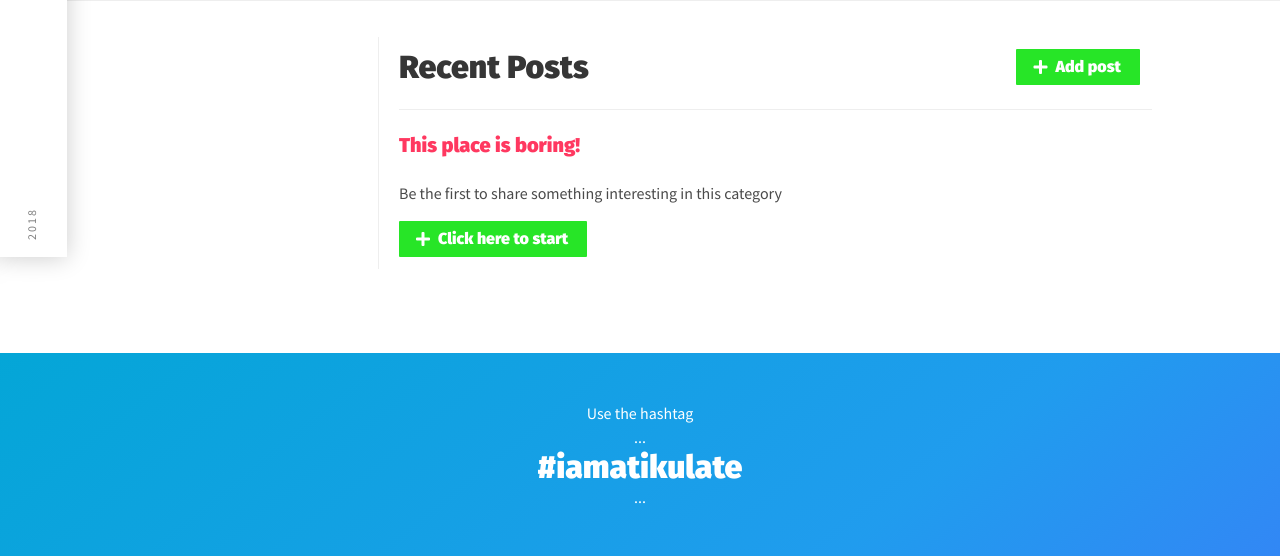
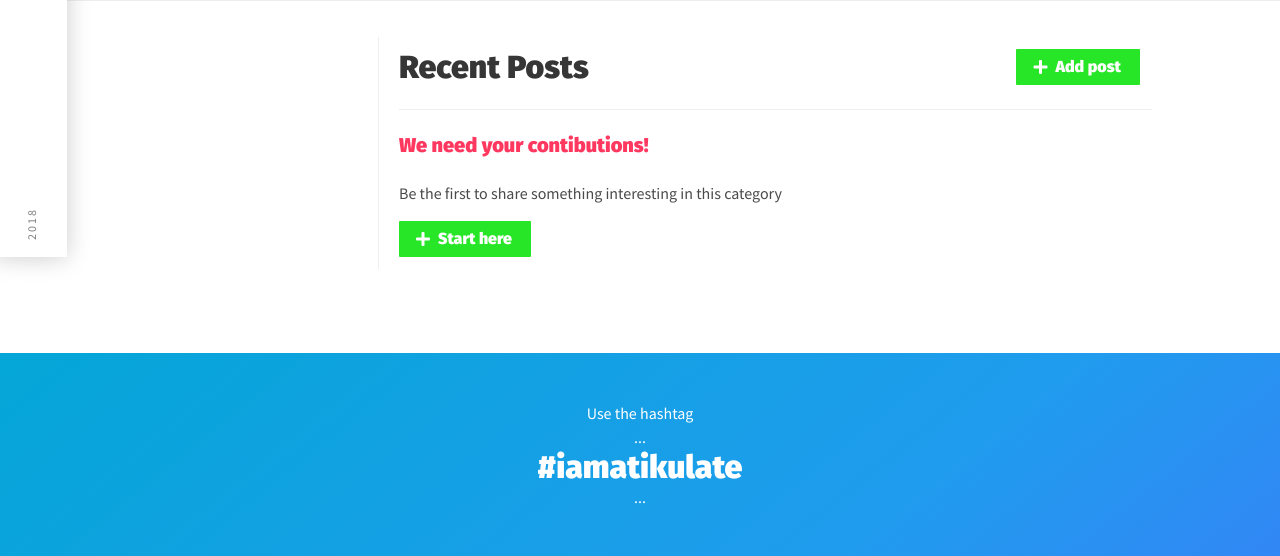
Before and after one commit to kenoalords/iamatikulate, a Django app: template iconnect/templates/generic/explore.html in a window 1280 px wide. Shown: the part 543-1099 px from the top of the page. Run offline with Django 3.2, Linux system fonts and the light colour scheme; the template is opened without the code that fills it, so the values that code supplies are empty; some libraries are stand-ins or nearby versions.

Commit message:
minor edits 2

```diff
--- a/iconnect/templates/generic/explore.html
+++ b/iconnect/templates/generic/explore.html
@@ -65,11 +65,11 @@
                         </div>
                     {% else %}
                         <!-- <div class="notification is-danger">No post found!</div> -->
-                        <h4 class="title is-5 has-text-danger">This place is boring!</h4>
+                        <h4 class="title is-5 has-text-danger">We need your contibutions!</h4>
                         <p>Be the first to share something interesting in this category</p>
                         <a href="{% url 'iconnect:post' %}" class="button is-primary">
                             <span class="icon"><i class="fas fa-plus"></i></span>
-                            <span>Click here to start</span>
+                            <span>Start here</span>
                         </a>
                     {% endif %}
                 </div>
--- a/iconnect/templates/generic/home.html
+++ b/iconnect/templates/generic/home.html
@@ -77,7 +77,7 @@
             <div class="columns is-multiline categories">
                 {% for category in categories %}
                 <div class="column is-3">
-                    <a href="{% url 'iconnect:explore' %}?category={{ category.slug }}&cat_id={{ category.id }}">
+                    <a href="{% url 'iconnect:explore' %}?category={{ category.slug }}&id={{ category.id }}">
                     <div class="box">
                         <div><i class="fas {{ category.icon }}"></i></div>
                         <h3 class="title spaced-title is-4">
```
